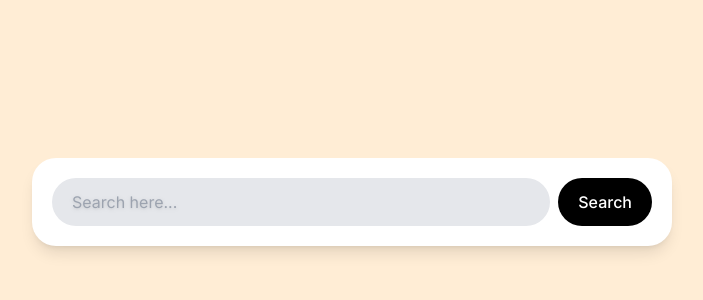
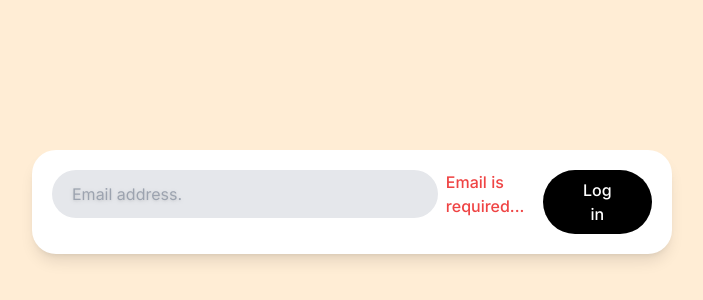
Before and after one commit to ubardev/carrot-market-reloaded, a Next.js app: page / in a window 1280 px wide. Shown: the part 198-498 px from the top of the page, without its empty margins (288-991 px from the left). Built offline with nearby package versions, Linux system fonts and the light colour scheme.

Commit message:
:lipstick: #3.6 Form Modifiers

```diff
--- a/app/page.tsx
+++ b/app/page.tsx
@@ -5,12 +5,16 @@ export default function Home() {
     <main className="bg-gray-100 sm:bg-red-100 md:bg-green-100 lg:bg-cyan-100 xl:bg-orange-100 2xl:bg-purple-100 h-screen flex items-center justify-center p-5">
       <div className="bg-white shadow-lg p-5 rounded-3xl w-full max-w-screen-sm flex flex-col md:flex-row gap-2">
         <input
-          className="w-full rounded-full h-12 bg-gray-200 pl-5 outline-none ring ring-transparent focus:ring-orange-500 focus:ring-offset-2 transition-shadow placeholder:drop-shadow"
-          type="text"
-          placeholder="Search here..."
+          className="w-full rounded-full h-12 bg-gray-200 pl-5 outline-none ring ring-transparent focus:ring-orange-500 focus:ring-offset-2 transition-shadow placeholder:drop-shadow invalid:focus:ring-red-500 peer"
+          type="email"
+          required
+          placeholder="Email address."
         />
-        <button className="bg-black text-white py-2 rounded-full active:scale-90 transition-transform font-medium outline-none md:px-5">
-          Search
+        <span className="text-red-500 font-medium hidden peer-invalid:block">
+          Email is required...
+        </span>
+        <button className="text-white py-2 rounded-full active:scale-90 transition-transform font-medium outline-none md:px-10 bg-black">
+          Log in
         </button>
       </div>
     </main>
```
